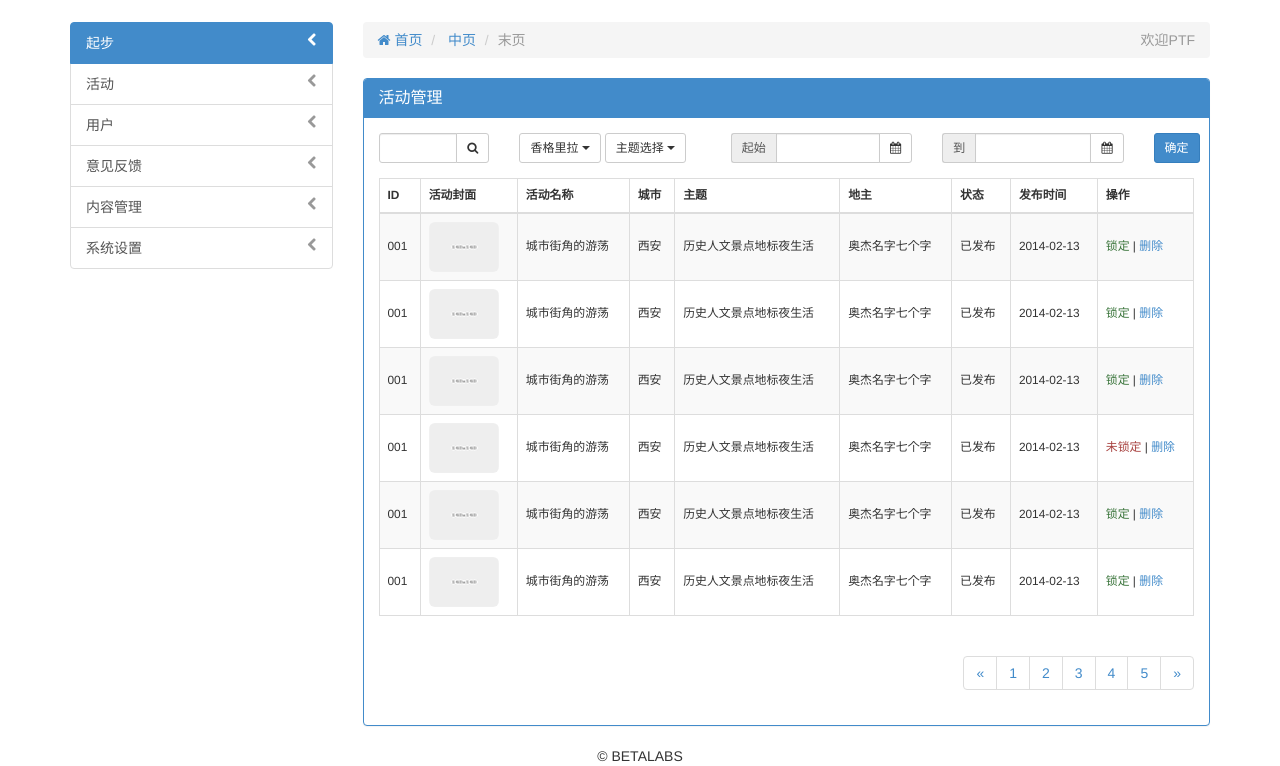
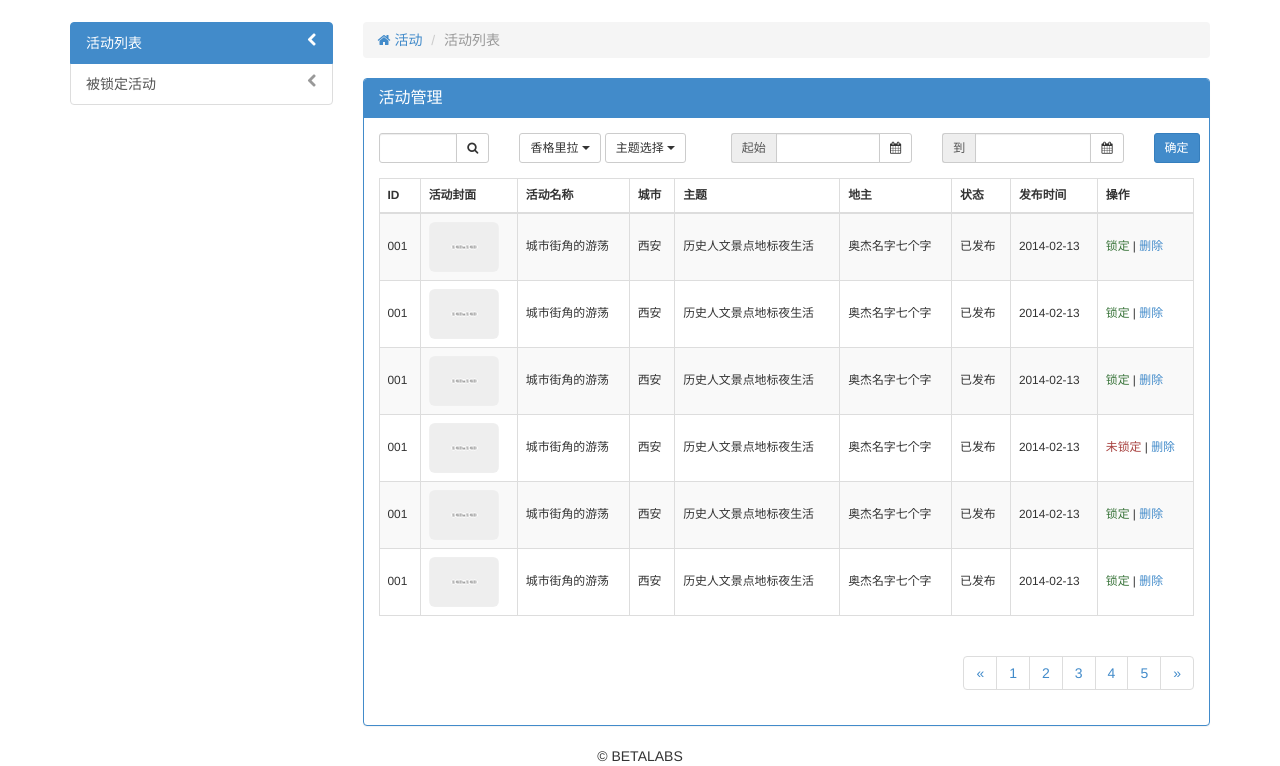
Before and after one commit to OPfewnojnolfew/travel, a plain HTML site: page activitymanage.html in a window 1280 px wide. Shown: the part 53-819 px from the top of the page. Drawn offline with Linux system fonts and the light colour scheme.

Commit message:
update at 0308

```diff
--- a/activitymanage.html
+++ b/activitymanage.html
@@ -10,10 +10,10 @@
 	<meta name="author" content="Mr Bing">
 	<meta name="robots" content="index,follow">
 	<meta name="application-name" content="[地主旅行]后端管理平台">
-
 	<link rel="stylesheet" type="text/css" href="bootstrap/css/bootstrap.min.css">
 	<link rel="stylesheet" type="text/css" href="bootstrap/css/font-awesome.min.css">
 	<link rel="stylesheet" type="text/css" href="css/travel.css"></head>
+	<script type="text/javascript" src="bootstrap/js/respond.min.js"></script>
 <body>
 	<div class="navbar navbar-inverse navbar-fixed-top" role="banner" >
 		<div class="container">
@@ -23,7 +23,7 @@
 			<nav role="navigation" >
 				<ul class="nav navbar-nav">
 					<li>
-						<a href="index.html">起步</a>
+						<a href="index.html">首页</a>
 					</li>
 					<li class="active">
 						<a href="activitymanage.html" >活动</a>
@@ -35,10 +35,10 @@
 						<a href="subject.html">意见反馈</a>
 					</li>
 					<li>
-						<a href="#">内容管理</a>
+						<a href="manual.html">内容管理</a>
 					</li>
 					<li>
-						<a href="#">系统设置</a>
+						<a href="account.html">系统设置</a>
 					</li>
 				</ul>
 
@@ -69,29 +69,13 @@
 		<div class="row">
 			<div class="col-md-3">
 				<div class="list-group">
-					<a href="#" class="list-group-item active">
+					<a href="activitymanage.html" class="list-group-item active">
 						<i class="icon-chevron-left pull-right"></i>
-						起步
+						活动列表
 					</a>
-					<a href="#" class="list-group-item">
+					<a href="activitylocked.html" class="list-group-item">
 						<i class="icon-chevron-left pull-right text-muted"></i>
-						活动
-					</a>
-					<a href="#" class="list-group-item">
-						<i class="icon-chevron-left pull-right text-muted"></i>
-						用户
-					</a>
-					<a href="#" class="list-group-item">
-						<i class="icon-chevron-left pull-right text-muted"></i>
-						意见反馈
-					</a>
-					<a href="#" class="list-group-item">
-						<i class="icon-chevron-left pull-right text-muted"></i>
-						内容管理
-					</a>
-					<a href="#" class="list-group-item">
-						<i class="icon-chevron-left pull-right text-muted"></i>
-						系统设置
+						被锁定活动
 					</a>
 				</div>
 			</div>
@@ -100,14 +84,10 @@
 					<li>
 						<a href="#">
 							<i class="icon-home"></i>
-							首页
+							活动
 						</a>
 					</li>
-					<li>
-						<a href="#">中页</a>
-					</li>
-					<li class="active">末页</li>
-					<span class="pull-right  text-muted">欢迎PTF</span>
+					<li class="active">活动列表</li>
 				</ol>
 				<div class="panel panel-primary">
 					<div class="panel-heading">
@@ -388,7 +368,6 @@
 	</div>
 	<center class="copyright ">&copy;&nbsp;BETALABS</center>
 </body>
-	<script type="text/javascript" src="bootstrap/js/respond.min.js"></script>
 	<script type="text/javascript" src="js/jquery-1.11.0.min.js"></script>
 	<script type="text/javascript" src="bootstrap/js/bootstrap.min.js"></script>
 	<script type="text/javascript" src="js/travel.js"></script>
```
Also changed, not shown: index.html (+8 -8 lines), accountmanage.html (line endings or trailing spaces).
